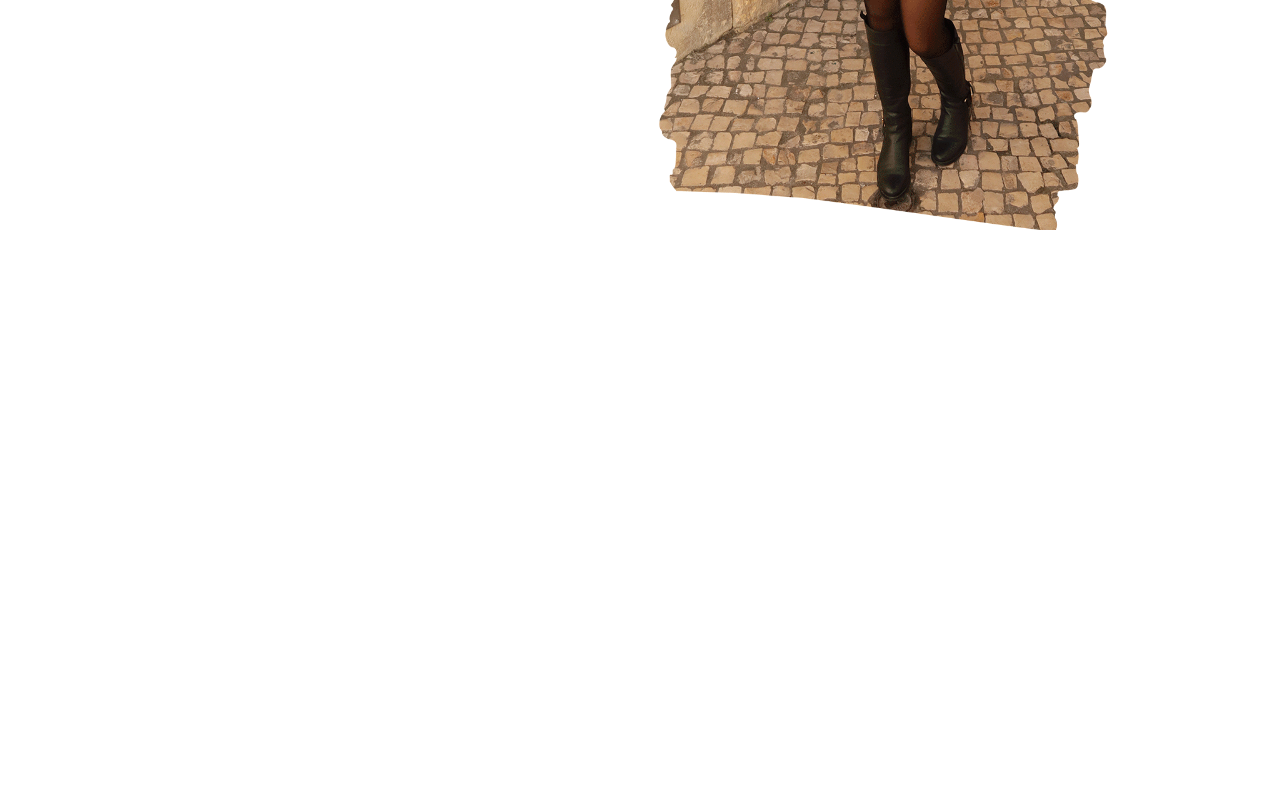
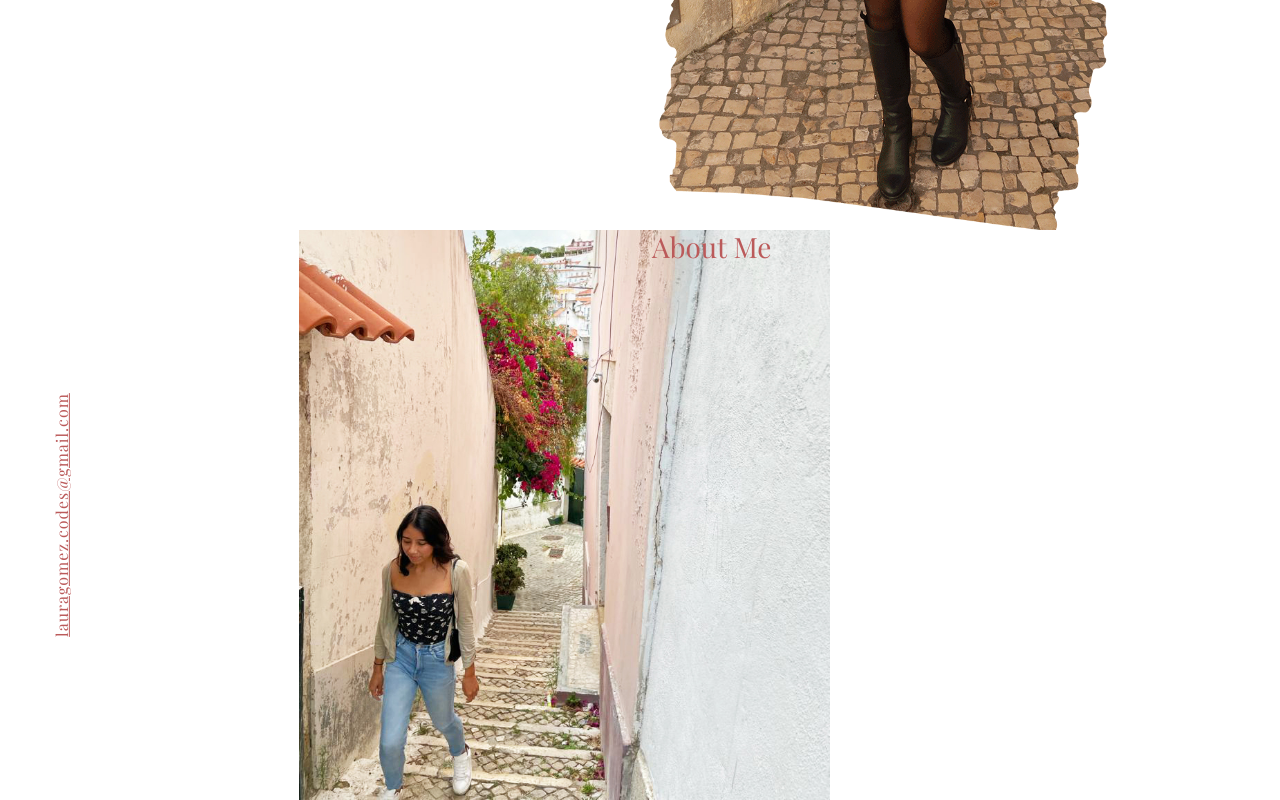
Before and after one commit to lauragomez04/react-portfolio, a React (Create React App) app: page / in a window 1280 px wide. Shown: the part 554-1354 px from the top of the page. Before the commit the page ends 800 px from the top, so only its background shows below. Built offline with nearby package versions, Linux system fonts and the light colour scheme; a web font is replaced by a local one.

Commit message:
tried to display objects as in design

```diff
--- a/src/AboutMe.css
+++ b/src/AboutMe.css
@@ -1,13 +1,17 @@
-.about-img {
-  max-width: 400px;
+h3 {
+  color: var(--primary-color);
+  font-family: var(--titles-font);
+  font-size: 64px;
 }
 
 .email-link {
+  display: inline-block;
   color: var(--primary-color);
   font-family: var(--titles-font);
   letter-spacing: 1px;
+  position: relative;
+  left: -115px;
   transform: rotate(-90deg);
-  text-decoration: none;
 }
 
 .email-link:hover {
@@ -15,8 +19,7 @@
   transition: all 200ms ease-in-out;
 }
 
-.about-img,
-.email-link {
-  position: relative;
-  right: 30px;
+.about-img {
+  display: relative;
+  width: 531px;
 }
--- a/src/AboutMe.js
+++ b/src/AboutMe.js
@@ -5,7 +5,20 @@ export default function AboutMe() {
   return (
     <section className="about-me">
       <div className="row">
-        <div className="col d-flex align-items-center"></div>
+        <div className="col d-flex align-items-center">
+          <a className="email-link" href="mailto:lauragomez.codes@gmail.com">
+            lauragomez.codes@gmail.com
+          </a>
+
+          <img
+            className="img-fluid about-img"
+            src="./images/Laura-in-Lisbon.jpg"
+            alt="about me"
+          />
+        </div>
+        <div className="col">
+          <h3>About Me</h3>
+        </div>
       </div>
     </section>
   );
```
